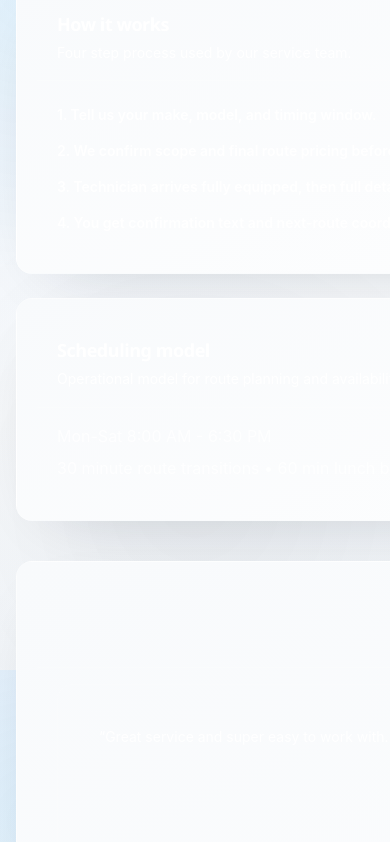
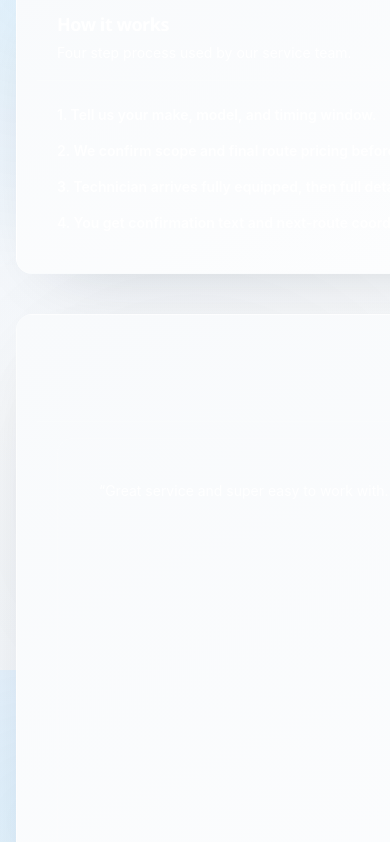
Before and after one commit to jakerslam/Diablo-Auto-Detailing-Website, a SvelteKit app: page / in a window 390 px wide. Shown: the part 3550-4392 px from the top of the page. Built offline with nearby package versions, Linux system fonts and the light colour scheme.

Commit message:
Move hours to footer with phone and remove scheduling model card

```diff
--- a/src/lib/data/site-data.ts
+++ b/src/lib/data/site-data.ts
@@ -77,6 +77,5 @@ export const googleReviews = [
 
 export const footerNotes = [
   'Serving Walnut Creek and nearby cities',
-  'Mon-Sat: 8:00 AM - 6:30 PM',
   'Mobile appointments are convenient and on-location only'
 ];
--- a/src/routes/+page.svelte
+++ b/src/routes/+page.svelte
@@ -327,7 +327,7 @@
       </p>
     </section>
 
-    <section id="how" class="grid gap-6 md:grid-cols-2">
+    <section id="how" class="grid gap-6 md:grid-cols-1">
       <Card className="diablo-surface">
         <CardHeader>
           <CardTitle>How it works</CardTitle>
@@ -341,16 +341,6 @@
               </li>
             {/each}
           </ol>
-        </CardContent>
-      </Card>
-      <Card className="diablo-surface">
-        <CardHeader>
-          <CardTitle>Scheduling model</CardTitle>
-          <CardDescription>Operational model for route planning and availability.</CardDescription>
-        </CardHeader>
-        <CardContent>
-          <p class="text-white/80">Mon-Sat 8:00 AM - 6:30 PM</p>
-          <p class="mt-2 text-white/80">30 minute route transitions • 60 min lunch break</p>
         </CardContent>
       </Card>
     </section>
@@ -510,7 +500,9 @@
         <div>
           <p class="text-lg font-semibold text-white">Diablo Auto Detailing</p>
           <p class="mt-1 text-white/70">Mobile detailing in Walnut Creek and nearby cities.</p>
-          <p class="mt-4 text-xs text-white/55">© Diablo Auto Detailing • Mon-Sat 8:00 AM - 6:30 PM</p>
+          <p class="mt-4 text-xs text-white/55">
+            Call or text <a href={`tel:${phone}`} class="text-glow-300 underline">{phone}</a> • Mon-Sat 8:00 AM - 6:30 PM
+          </p>
         </div>
         <div>
           <p class="mb-3 text-white/80">Quick Links</p>
```
